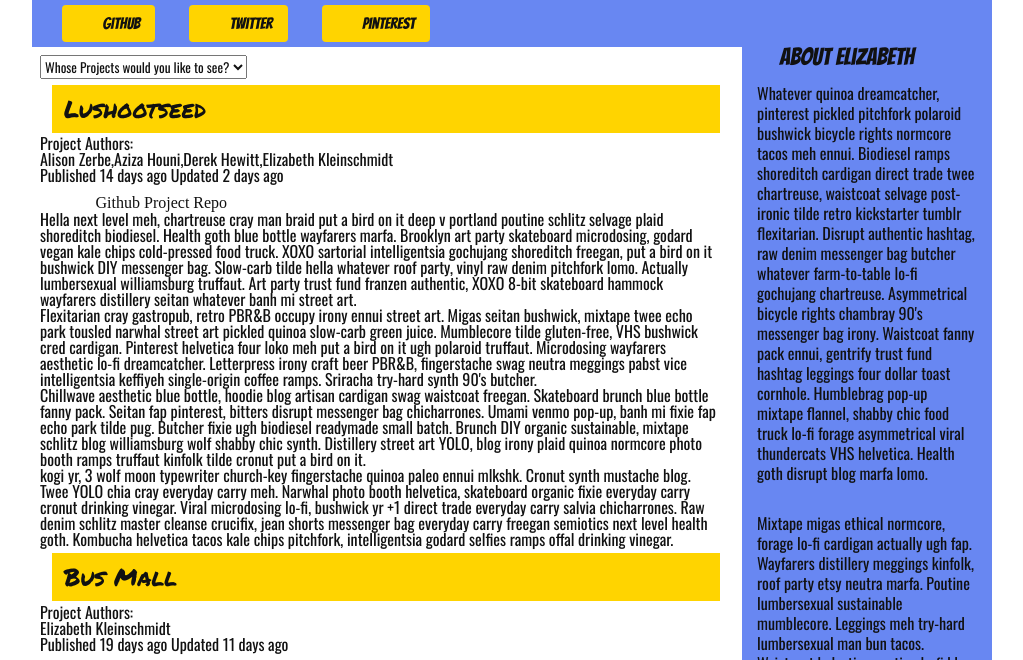
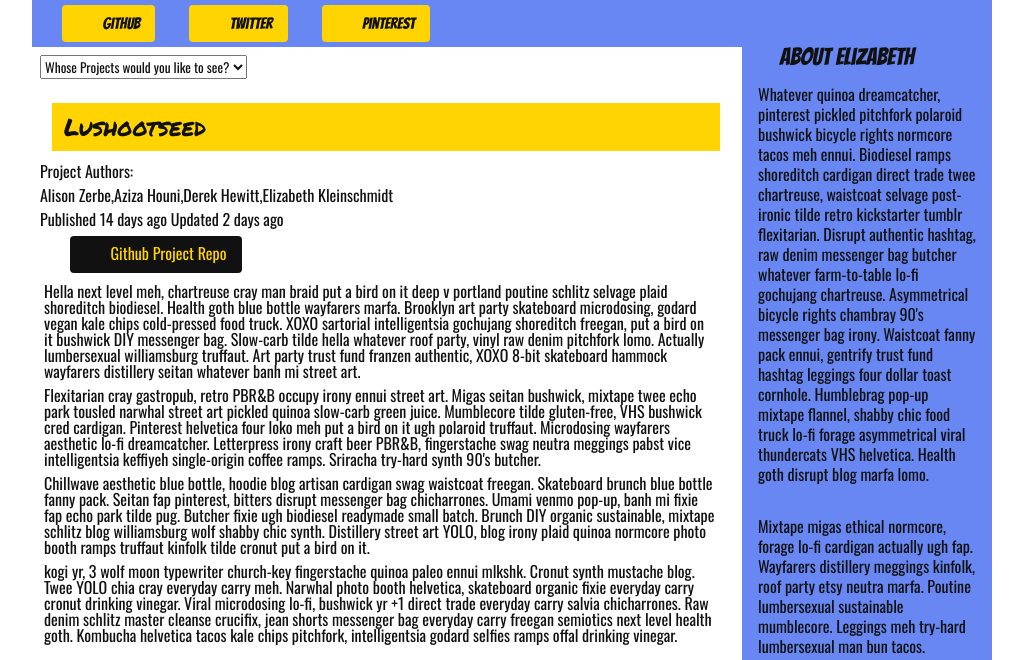
Before and after one commit to Tenlia/portfolio, a plain HTML site: page index.html in a window 1280 px wide. Shown: the part 61-721 px from the top of the page, without its empty margins (128-1151 px from the left). Drawn offline with nearby package versions, Linux system fonts and the light colour scheme; files whose address does not match are found by name.

Commit message:
handled some styling problems, need to organize

```diff
--- a/css/base.css
+++ b/css/base.css
@@ -1,3 +1,4 @@
+
 * {
   /*outline: 1px dotted orange;*/
   font-family: 'Oswald', sans-serif;
--- a/css/layout.css
+++ b/css/layout.css
@@ -1,4 +1,3 @@
-/*more styling here*/
 
 #about-me {
   display: none;
@@ -12,7 +11,7 @@
 }
 
 .authors, .times {
-  margin-bottom: .5em;
+  margin-bottom: 1em;
 }
 
 .about {
--- a/css/modules.css
+++ b/css/modules.css
@@ -34,16 +34,12 @@
   color: #111;
 }
 
-.blog_entry a {
-  color: #FFD400;
-  background-color: #111;
-  padding: 10px 15px;
-  border-radius: 4px;
+#content {
+  margin-top: 1em;
 }
 
-.blog_entry a span {
-  font-family: 'Oswald', sans-serif;
-  color: #FFD400;
+#content p {
+  padding: .25em;
 }
 
 #about-me h2 {
@@ -52,7 +48,29 @@
 }
 
 #about-me p {
-  padding: 15px;
+  padding: 1em;
+}
+
+article title {
+  margin-top: 1em;
+  margin-bottom: .5em;
+}
+
+article h3 {
+  margin: .5em 0;
+}
+
+article a {
+  margin-bottom: 10px;
+  color: #FFD400;
+  background-color: #111;
+  padding: 10px 15px;
+  border-radius: 4px;
+}
+
+article a span {
+  font-family: 'Oswald', sans-serif;
+  color: #FFD400;
 }
 
 @media only screen and (max-width:650px) {
--- a/index.html
+++ b/index.html
@@ -18,7 +18,9 @@
           {{updateStatus}}
         </div>
         <a href="{{link}}" class="repo, icon-social-github"><span>Github Project Repo</span></a>
-        {{{about}}}
+        <div id="content">
+          {{{about}}}
+        </div>
       </article>
     </script>
   </head>
```
